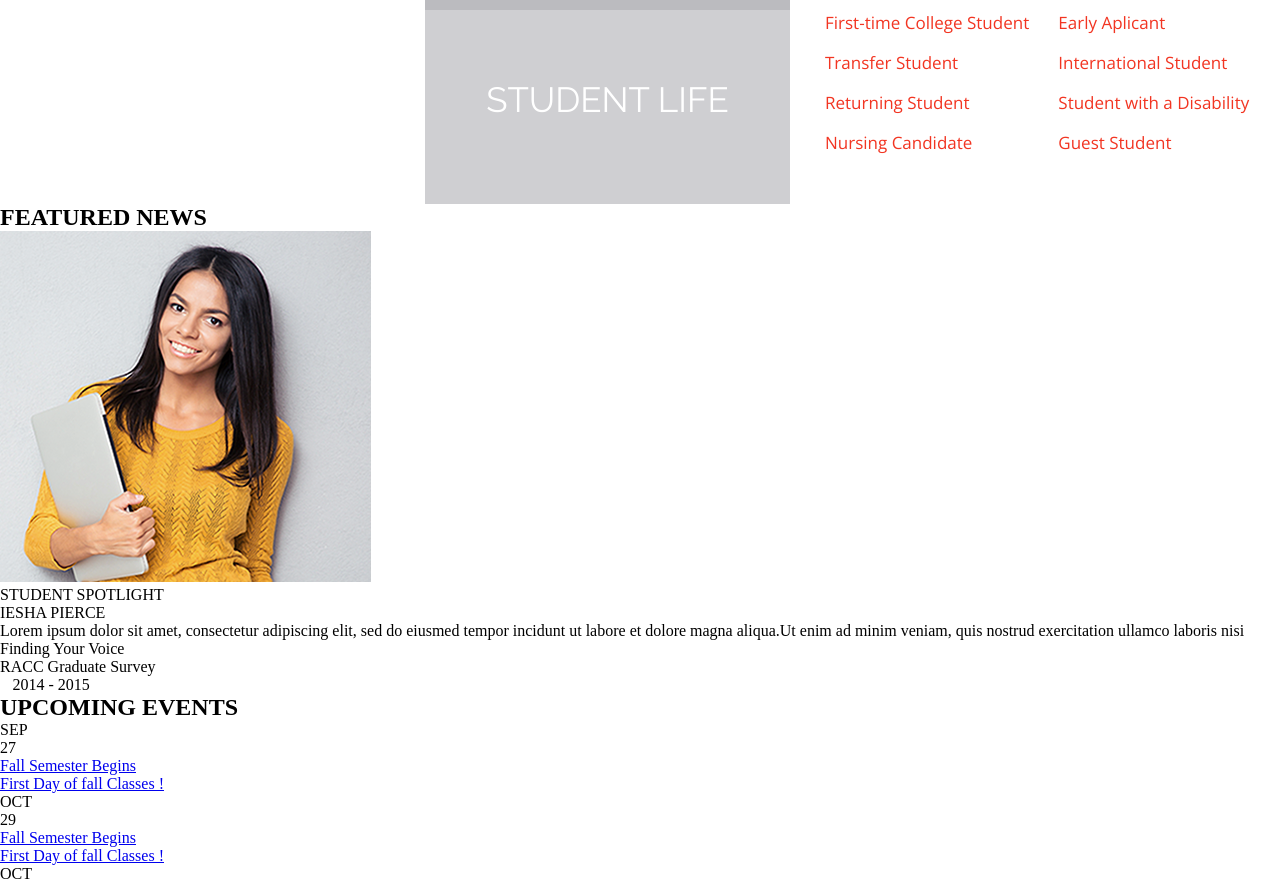
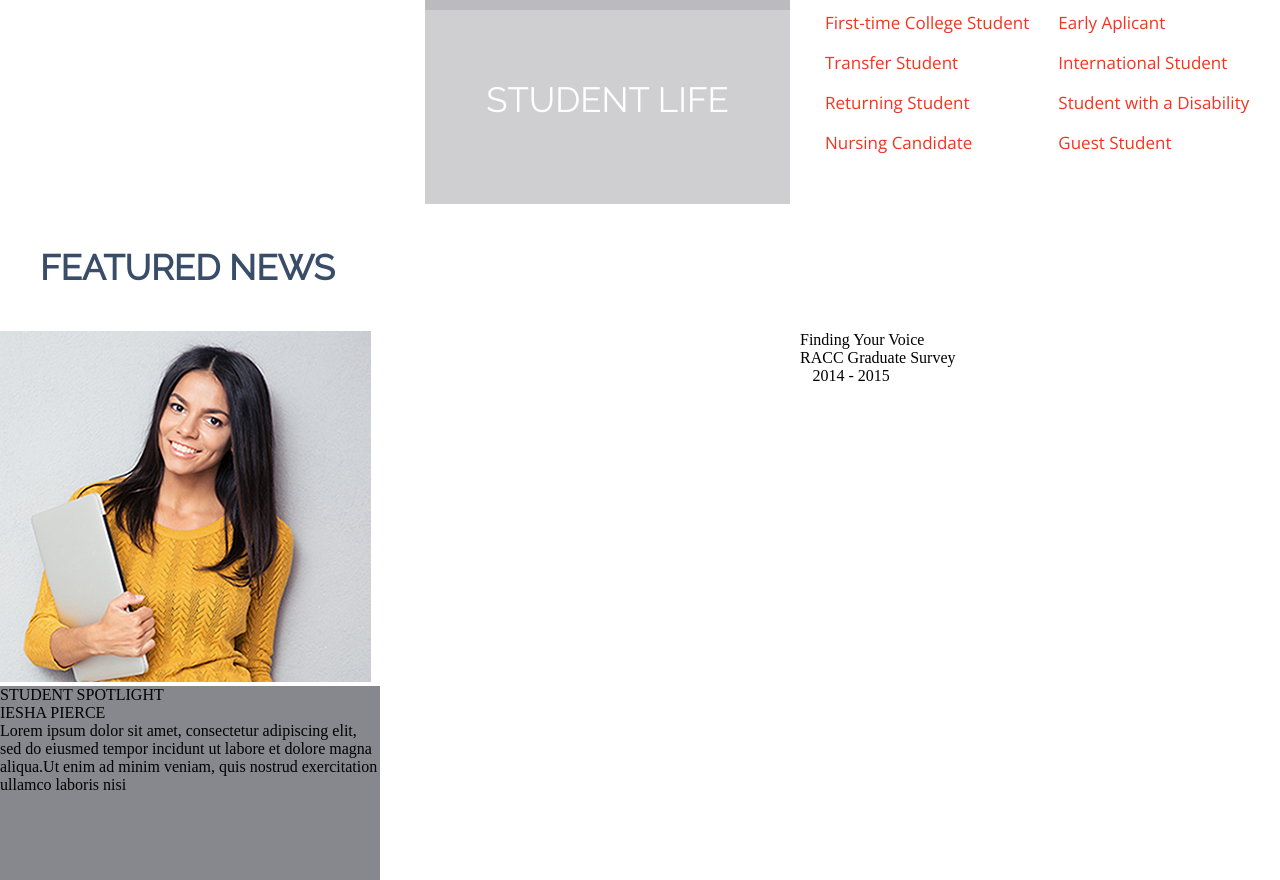
Before and after one commit to jaop2316/RACC, a plain HTML site: page index.html in a window 1280 px wide. Shown: the part 1422-2302 px from the top of the page. Drawn offline with nearby package versions, Linux system fonts and the light colour scheme.

Commit message:
Agrego custom column

```diff
--- a/index.html
+++ b/index.html
@@ -106,7 +106,7 @@
 		<div class="row">
 			<div class="news-section1">
 				<div class="news1-image">
-					<img class="spotlight" src="resources/css/img/spotlight.png" alt="spotlight">
+					<img src="resources/css/img/spotlight.png" alt="spotlight">
 				</div>
 				<div class="news-section2">
 					<p class="st_title">STUDENT SPOTLIGHT</p>
--- a/resources/_mixins.scss
+++ b/resources/_mixins.scss
@@ -65,6 +65,11 @@
   padding: 0px;
 }
 
+@mixin custom_col($width){
+  width:#{$width+"%"};
+  float: left;
+}
+
 @mixin options-apply($paddTop,$paddLef,$width){
   padding-top:#{$paddTop+"px"};
   padding-left:#{$paddLef+"px"};
--- a/resources/main.scss
+++ b/resources/main.scss
@@ -202,3 +202,27 @@ background-position: center;
     	text-align: left;
     }
   }
+
+  .section-news{
+    h1{
+      padding-top:43px;
+      padding-left:40px;
+      padding-bottom:0px;
+      font-family: Raleway;
+      color:  #394d69;
+      font-size: 35px;
+    }
+  }
+
+  .news-section1{
+    @include custom_col(50);
+    img{
+      padding-top:0px;
+    }
+  }
+
+  .news-section2{
+    @include custom_col(47.5);
+    background-color:  #87888e;
+  	height: 352px;
+  }
```
Also changed, not shown: resources/main.css, 1 other file.
